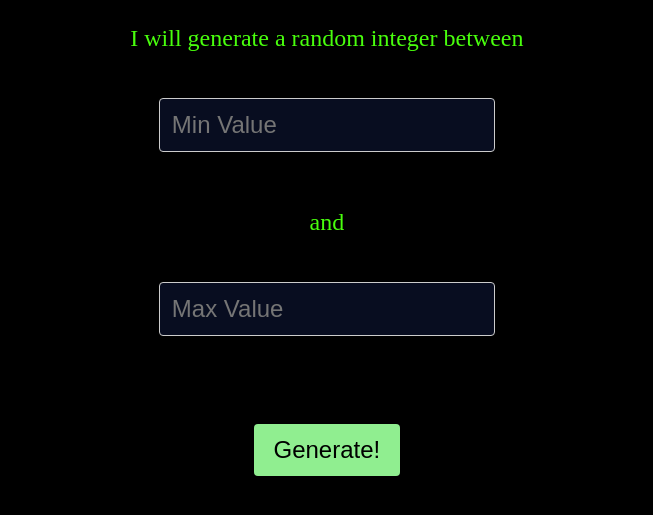
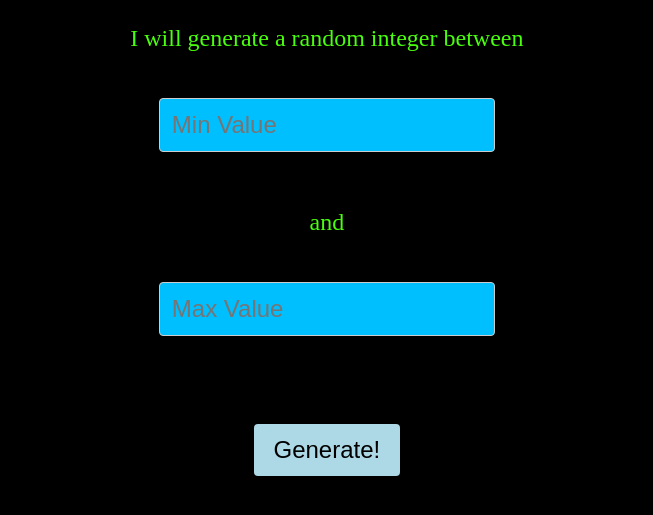
Before and after one commit to aquaaerobic/random, a plain HTML site: page index.html in a window 1280 px wide. Shown: the part 211-726 px from the top of the page, without its empty margins (313-966 px from the left). Drawn offline with Linux system fonts and the light colour scheme.

Commit message:
Update random.css

```diff
--- a/random.css
+++ b/random.css
@@ -75,7 +75,7 @@
 
                   /* Style inputs with type="text", select elements and textareas */
                   input[type=number] {
-                  background-color: rgb(8,13,32);
+                  background-color: rgb(0, 191, 255);
                   padding: 12px; /* Some padding */
                   color: lightgreen;
                   font-size: 24px;
@@ -89,7 +89,7 @@
 
 
                   button {
-                  background-color: lightgreen;
+                  background-color: lightblue;
                   color: black;
                   padding: 12px 20px;
                   border: none;
@@ -106,6 +106,6 @@
                   }
 
                   .green {
-                  color: lightgreen;
+                  color: lightblue;
                   font-size: 56px;
                   }
```
